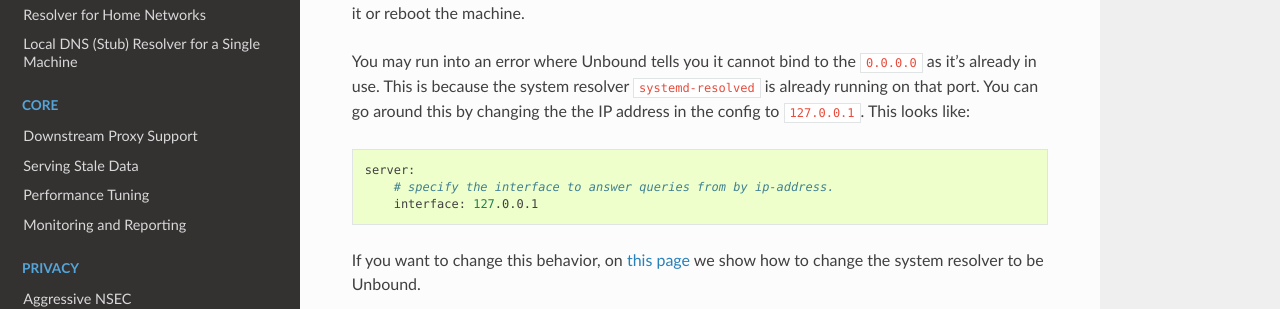
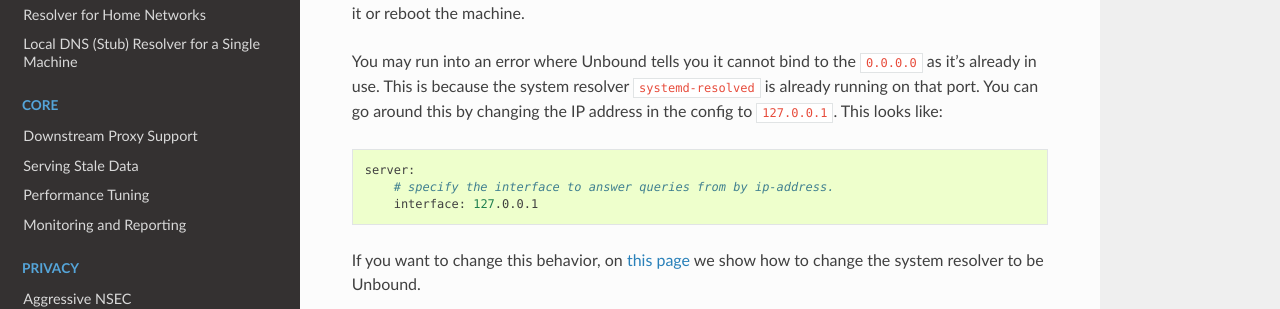
Before and after one commit to NLnetLabs/unbound-manual, a Sphinx documentation site: the page built from source/getting-started/configuration.rst, in a window 1280 px wide and 900 px high, scrolled down 1745 px. Shown: the part 181-490 px from the top of the window. Built offline with Sphinx 7.4.7 and the Read the Docs theme 2.0.0, drawn with Linux system fonts in a browser that asks for light colours.

Commit message:
Apply suggestions from @gthess' code review
Co-authored-by: Yorgos Thessalonikefs <george@nlnetlabs.nl>

```diff
--- a/requirements.txt
+++ b/requirements.txt
@@ -1,4 +1,4 @@
-# installed/updated with "sudo pip3 install -r requirements.txt"
+# installed/updated with "env pip install -U -r requirements.txt"
 sphinx==4.4
 sphinx-version-warning==1.1.2
 sphinx-tabs==3.2.0
--- a/source/getting-started/configuration.rst
+++ b/source/getting-started/configuration.rst
@@ -112,7 +112,7 @@ reboot the machine.
 You may run into an error where Unbound tells you it cannot bind to the
 ``0.0.0.0`` as it's already in use. This is because the system resolver
 ``systemd-resolved`` is already running on that port. You can go around this by
-changing the the IP address in the config to ``127.0.0.1``. This looks like:
+changing the IP address in the config to ``127.0.0.1``. This looks like:
 
 .. code-block:: bash
 
--- a/source/getting-started/installation.rst
+++ b/source/getting-started/installation.rst
@@ -22,7 +22,7 @@ upgrade to the latest version, we recommend :ref:`compiling Unbound
 yourself<getting-started/installation:Building from source/Compiling>`.
 
 Ubuntu 22.04 LTS
-^^^^^^^^^^^^^^^^^^
+^^^^^^^^^^^^^^^^
 
 Installing Unbound with the built-in package manager should be as easy as:
 
@@ -63,7 +63,7 @@ the development version, usually called ``libssl-dev`` and ``libexpat1-dev``
 respectively.
 
 Ubuntu 22.04 LTS
-^^^^^^^^^^^^^^^^^^
+^^^^^^^^^^^^^^^^
 
 First of all, we need our copy of the Unbound code, so we download the tarball
 of the latest version and untar it.
```
Also changed, not shown: other parts of source/getting-started/installation.rst (+1 -1 lines), source/use-cases/local-stub.rst (+5 -5 lines).
